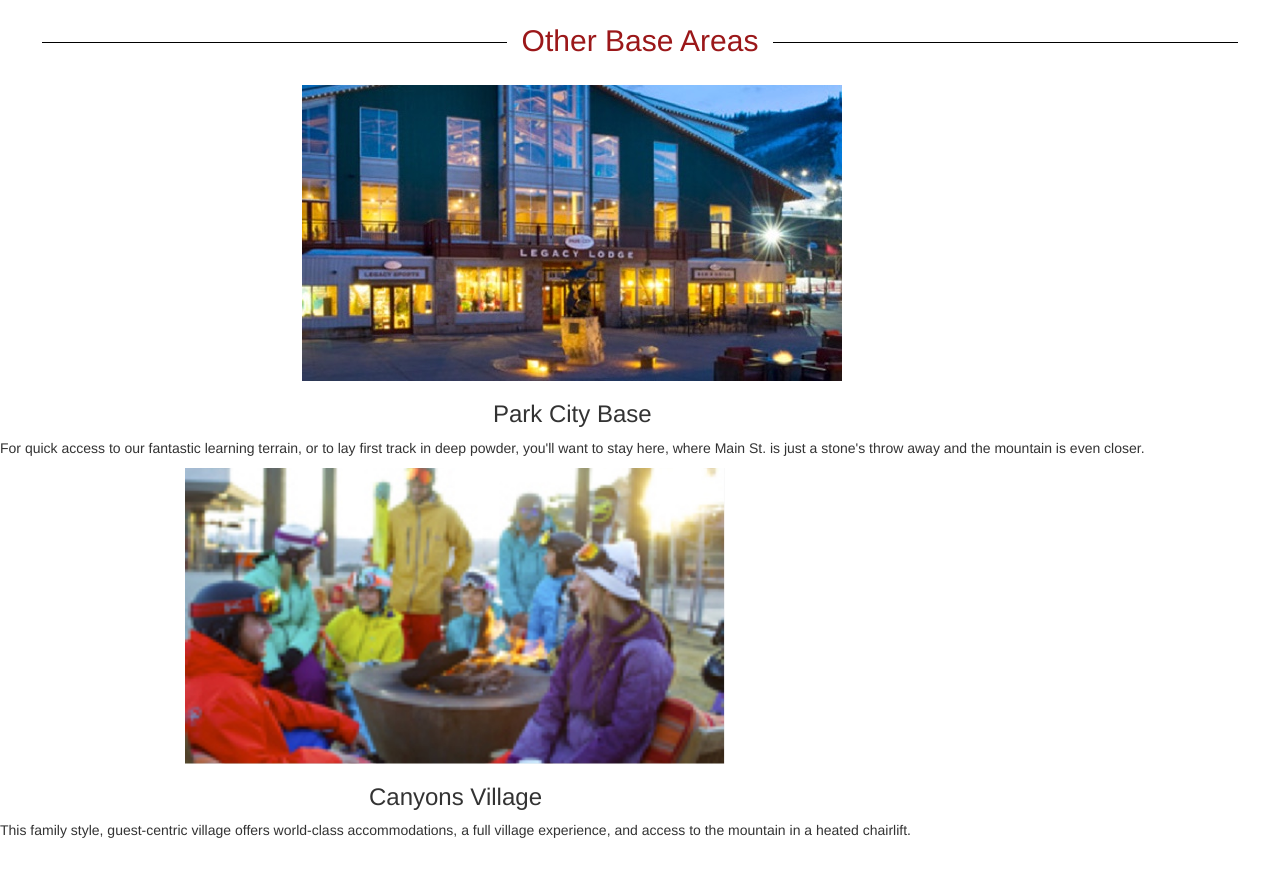
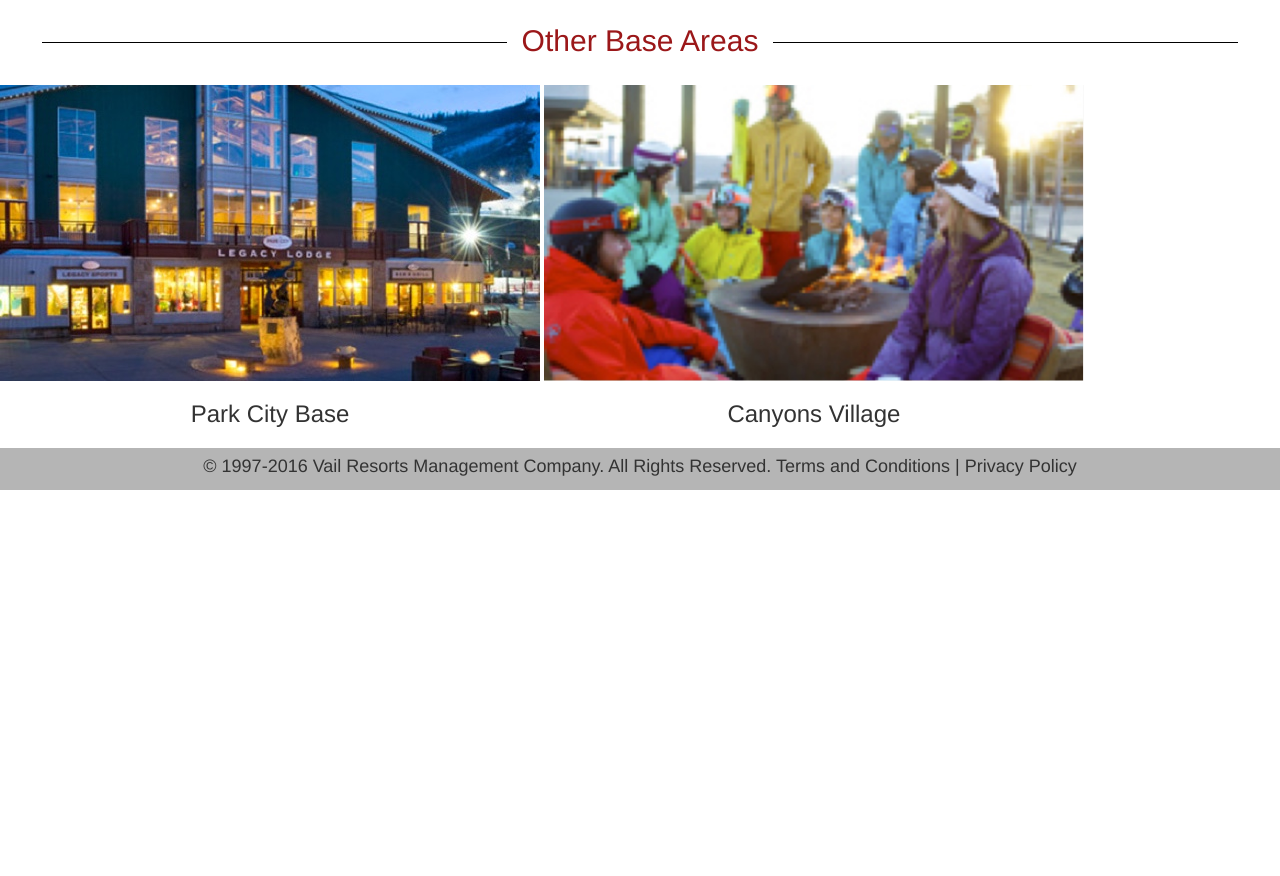
Before and after one commit to thebkbuffalo/ski_resort_site, a plain HTML site: page index.html in a window 1280 px wide. Shown: the part 1351-2227 px from the top of the page. After the commit the page ends 1841 px from the top, so only its background shows below. Drawn offline with nearby package versions, Linux system fonts and the light colour scheme.

Commit message:
better on the footer now

```diff
--- a/assets/css/style.css
+++ b/assets/css/style.css
@@ -1,6 +1,6 @@
 body {
   padding-top: 6.5em;
-  padding-bottom: 5em;
+  /*padding-bottom: 5em;*/
 }
 
 /*ACTIVE VS INACTIVE*/
@@ -113,10 +113,6 @@ nav {
   color: #9B1719;
 }
 
-.other_base_areas {
-  text-align: center;
-  display: inline-block;
-}
 
 .other_base_areas img {
   width: 540px;
@@ -126,6 +122,11 @@ nav {
 
 footer {
   background-color: #B5B5B5;
+  height: 3em;
+}
+
+footer h4 {
+  padding-top: .5em;
 }
 
 /*OLD FOOTER*/
--- a/index.html
+++ b/index.html
@@ -123,15 +123,15 @@
         </div>
       </div>
       <div class="page_break"><h2 class="line_text"><span>Other Base Areas</span></h2></div>
-      <div class="other_base_areas">
+      <div class="other_base_areas inline text-center">
         <img src="/assets/images/pcb_lodge1200@2x.jpg">
         <h3>Park City Base</h3>
-        <p>For quick access to our fantastic learning terrain, or to lay first track in deep powder, you'll want to stay here, where Main St. is just a stone's throw away and the mountain is even closer.</p>
+        <!-- <p>For quick access to our fantastic learning terrain, or to lay first track in deep powder, you'll want to stay here, where Main St. is just a stone's throw away and the mountain is even closer.</p> -->
       </div>
-      <div class="other_base_areas">
+      <div class="other_base_areas inline text-center">
         <img src="/assets/images/pct_baseB1200@2x.jpg">
         <h3>Canyons Village</h3>
-        <p>This family style, guest-centric village offers world-class accommodations, a full village experience, and access to the mountain in a heated chairlift.</p>
+        <!-- <p>This family style, guest-centric village offers world-class accommodations, a full village experience, and access to the mountain in a heated chairlift.</p> -->
       </div>
     </div>
 
@@ -147,7 +147,7 @@
 
 
 
-    <footer class="navbar-fixed-bottom">
+    <footer>
       <h4 class="copyright text-center">&copy; 1997-2016 Vail Resorts Management Company. All Rights Reserved. Terms and Conditions | Privacy Policy</h4>
     </footer>
     <!-- OLD FOOTER!!!!! FINISH THIS AT SOME POINT SO THE CLIENT CAN USE LATER IF THEY WANT -->
```
